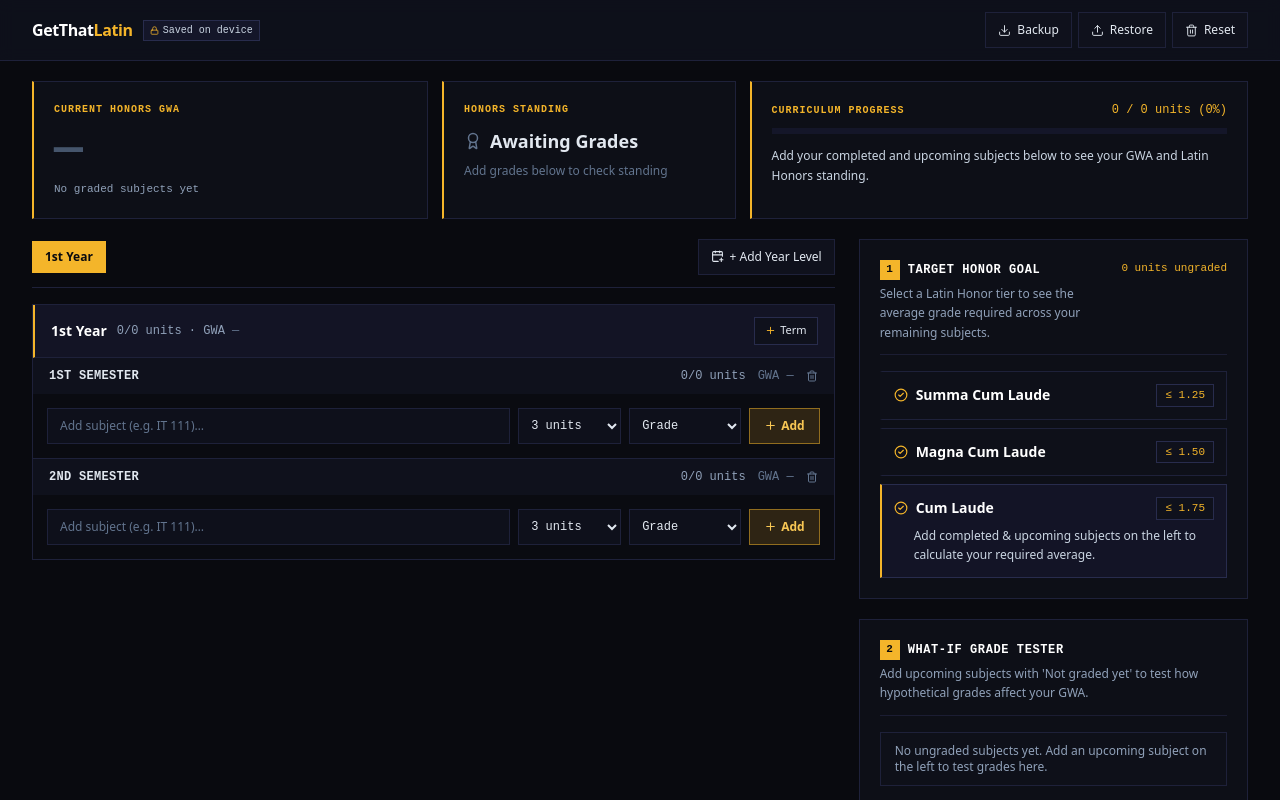
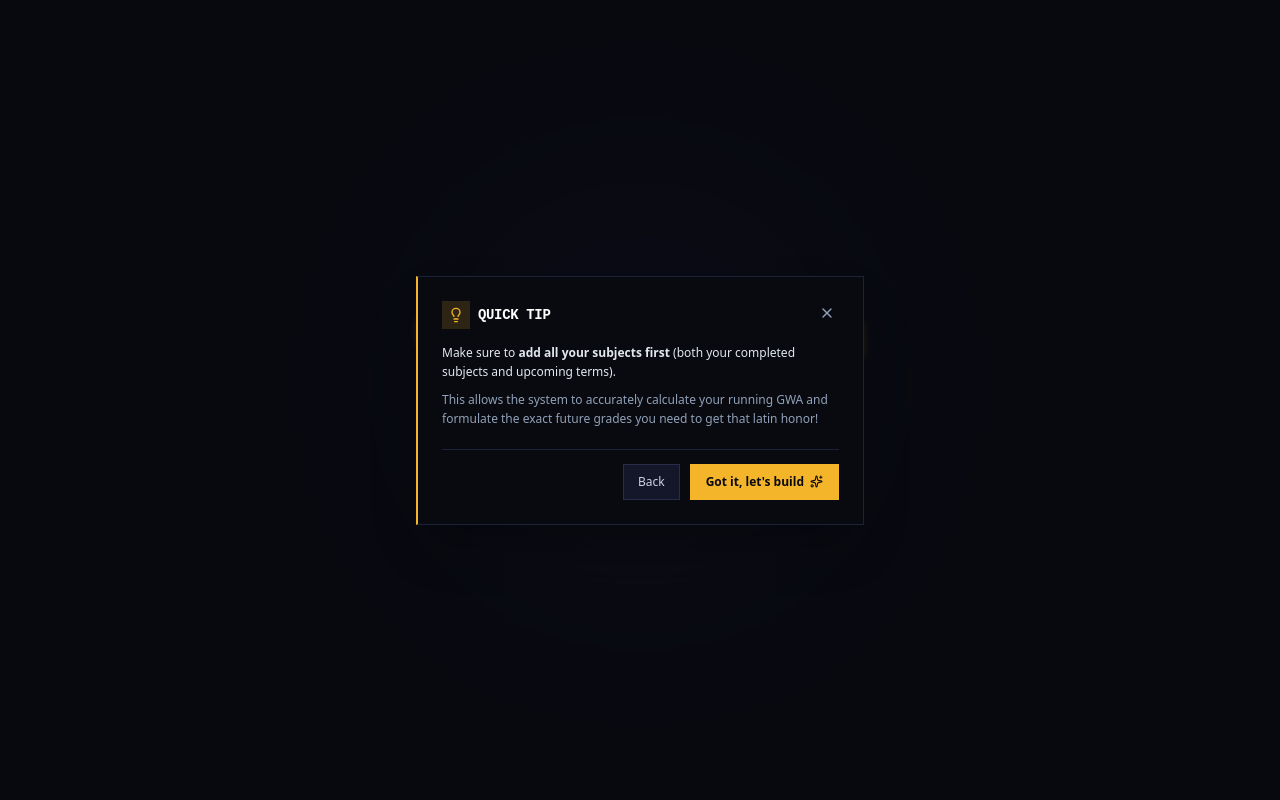
Before and after one commit to codexversailles/get_that_latin, a React (Vite) app: page / in a window 1280 px wide. Both pictures are taken after a click on the button "I want that latin". Shown: the top 800 px of the page. Built offline with nearby package versions, Linux system fonts and the light colour scheme.

Commit message:
Add tip popup modal before entering dashboard

```diff
--- a/src/components/LandingPage.tsx
+++ b/src/components/LandingPage.tsx
@@ -1,5 +1,5 @@
 import { useState } from 'react';
-import { ArrowRight, ArrowUpRight, Atom, BookOpen, Cpu, Database, FileCode2, Palette, ShieldCheck, Zap, X } from 'lucide-react';
+import { ArrowRight, ArrowUpRight, Atom, BookOpen, Cpu, Database, FileCode2, Lightbulb, Palette, ShieldCheck, Sparkles, Zap, X } from 'lucide-react';
 
 const TECH_STACK = [
   { icon: Atom, name: 'React 19', role: 'Interactive UI & state management' },
@@ -12,6 +12,7 @@ const TECH_STACK = [
 
 export function LandingPage({ onEnter }: { onEnter: () => void }) {
   const [aboutSiteOpen, setAboutSiteOpen] = useState(false);
+  const [tipOpen, setTipOpen] = useState(false);
 
   return (
     <div className="relative flex min-h-screen flex-col items-center justify-center overflow-hidden bg-obsidian px-6 text-slate-100">
@@ -35,7 +36,7 @@ export function LandingPage({ onEnter }: { onEnter: () => void }) {
           {/* Primary CTA */}
           <button
             type="button"
-            onClick={onEnter}
+            onClick={() => setTipOpen(true)}
             className="animate-intro-cta group inline-flex h-12 w-full cursor-pointer items-center justify-center gap-2 rounded-md bg-gold-400 px-6 text-sm font-bold tracking-wide text-obsidian shadow-[0_0_24px_rgba(244,181,42,0.22)] transition-all duration-200 hover:-translate-y-0.5 hover:bg-gold-300 hover:shadow-[0_0_32px_rgba(244,181,42,0.38)] active:translate-y-0"
           >
             <span>I want that latin</span>
@@ -196,7 +197,7 @@ export function LandingPage({ onEnter }: { onEnter: () => void }) {
                 type="button"
                 onClick={() => {
                   setAboutSiteOpen(false);
-                  onEnter();
+                  setTipOpen(true);
                 }}
                 className="h-9 cursor-pointer bg-gold-400 px-4 text-xs font-semibold text-obsidian hover:bg-gold-300"
               >
@@ -206,6 +207,66 @@ export function LandingPage({ onEnter }: { onEnter: () => void }) {
           </div>
         </div>
       )}
+
+      {/* Tip Modal before entering dashboard */}
+      {tipOpen && (
+        <div
+          className="fixed inset-0 z-50 flex items-center justify-center bg-obsidian/85 p-4 backdrop-blur-xs"
+          onClick={() => setTipOpen(false)}
+        >
+          <div
+            className="w-full max-w-md border border-navy-800 border-l-2 border-l-gold-400 bg-obsidian p-6 text-left shadow-2xl"
+            onClick={(e) => e.stopPropagation()}
+          >
+            <div className="flex items-start justify-between gap-3">
+              <div className="flex items-center gap-2">
+                <span className="flex h-7 w-7 items-center justify-center bg-gold-400/15 text-gold-400">
+                  <Lightbulb size={16} />
+                </span>
+                <h3 className="text-sm font-bold tracking-tight text-white uppercase font-mono">
+                  Quick Tip
+                </h3>
+              </div>
+              <button
+                type="button"
+                onClick={() => setTipOpen(false)}
+                className="cursor-pointer p-1 text-slate-400 transition-colors hover:text-gold-400"
+                aria-label="Close modal"
+              >
+                <X size={16} />
+              </button>
+            </div>
+
+            <p className="mt-3.5 text-xs leading-relaxed text-slate-200">
+              Make sure to <strong>add all your subjects first</strong> (both your completed subjects and upcoming terms).
+            </p>
+            <p className="mt-2 text-xs leading-relaxed text-slate-400">
+              This allows the system to accurately calculate your running GWA and formulate the exact future grades you need to get that latin honor!
+            </p>
+
+            <div className="mt-5 flex items-center justify-end gap-2.5 border-t border-navy-800 pt-3.5">
+              <button
+                type="button"
+                onClick={() => setTipOpen(false)}
+                className="h-9 cursor-pointer border border-navy-700 bg-navy-900 px-3.5 text-xs font-medium text-slate-300 hover:border-slate-500"
+              >
+                Back
+              </button>
+              <button
+                type="button"
+                onClick={() => {
+                  setTipOpen(false);
+                  onEnter();
+                }}
+                className="inline-flex h-9 cursor-pointer items-center gap-1.5 bg-gold-400 px-4 text-xs font-bold text-obsidian transition-colors hover:bg-gold-300"
+              >
+                <span>Got it, let's build</span>
+                <Sparkles size={13} />
+              </button>
+            </div>
+          </div>
+        </div>
+      )}
     </div>
   );
 }
```
